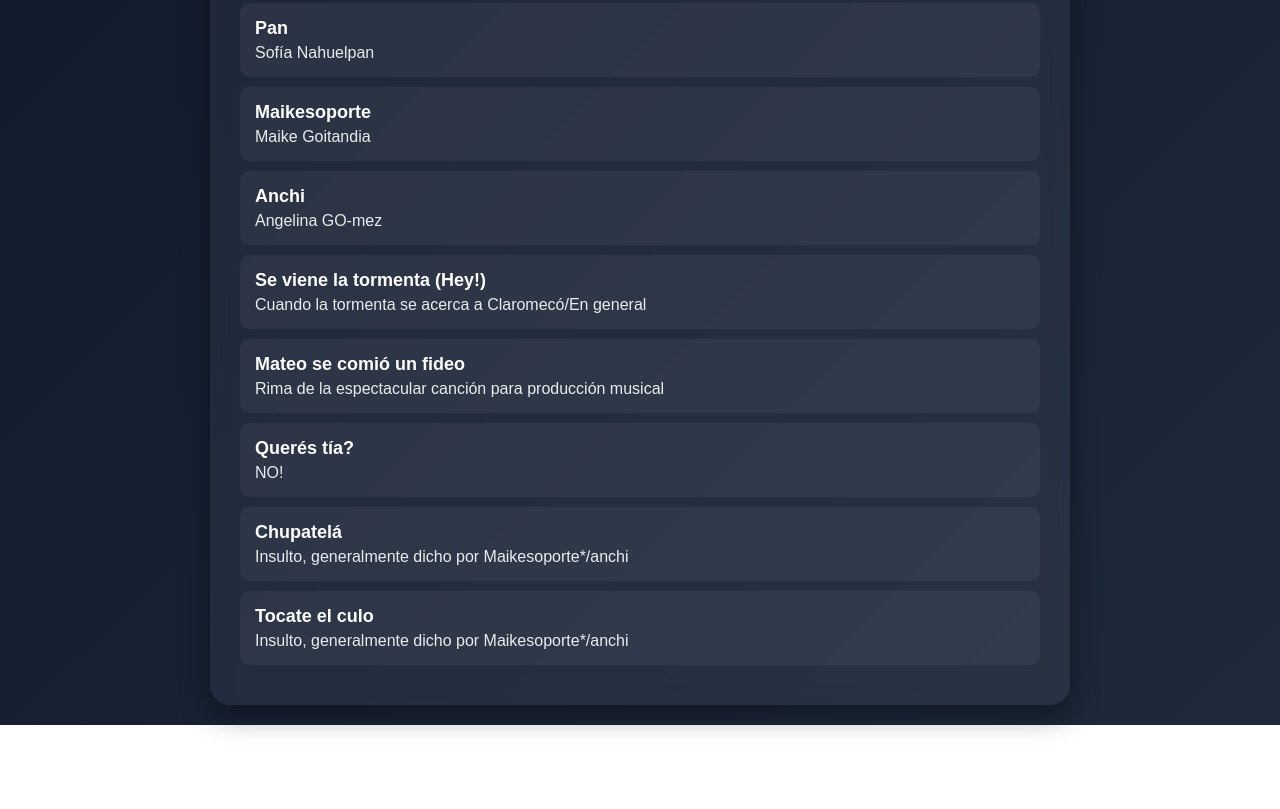
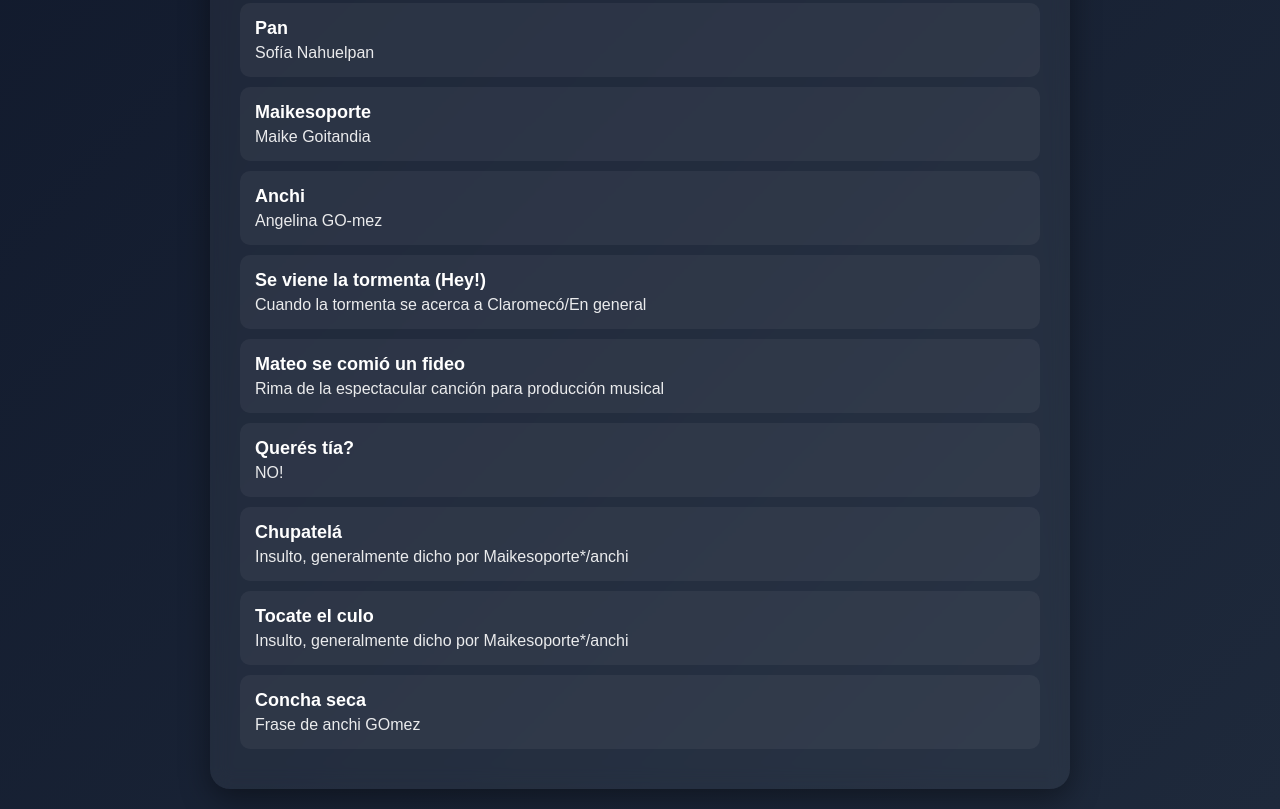
Before and after one commit to FigureBR/diccionariomateo, a plain HTML site: page index.html in a window 1280 px wide. Shown: the part 608-1417 px from the top of the page. Before the commit the page ends 1333 px from the top, so only its background shows below. Drawn offline with Linux system fonts and the light colour scheme.

Commit message:
Update index.html

```diff
--- a/index.html
+++ b/index.html
@@ -80,6 +80,7 @@
       "Querés tía?": "NO!",
       "Chupatelá": "Insulto, generalmente dicho por Maikesoporte*/anchi",
       "Tocate el culo": "Insulto, generalmente dicho por Maikesoporte*/anchi",
+      "Concha seca": "Frase de anchi GOmez",
     };
 
     function mostrarLista(filtro = "") {
```
